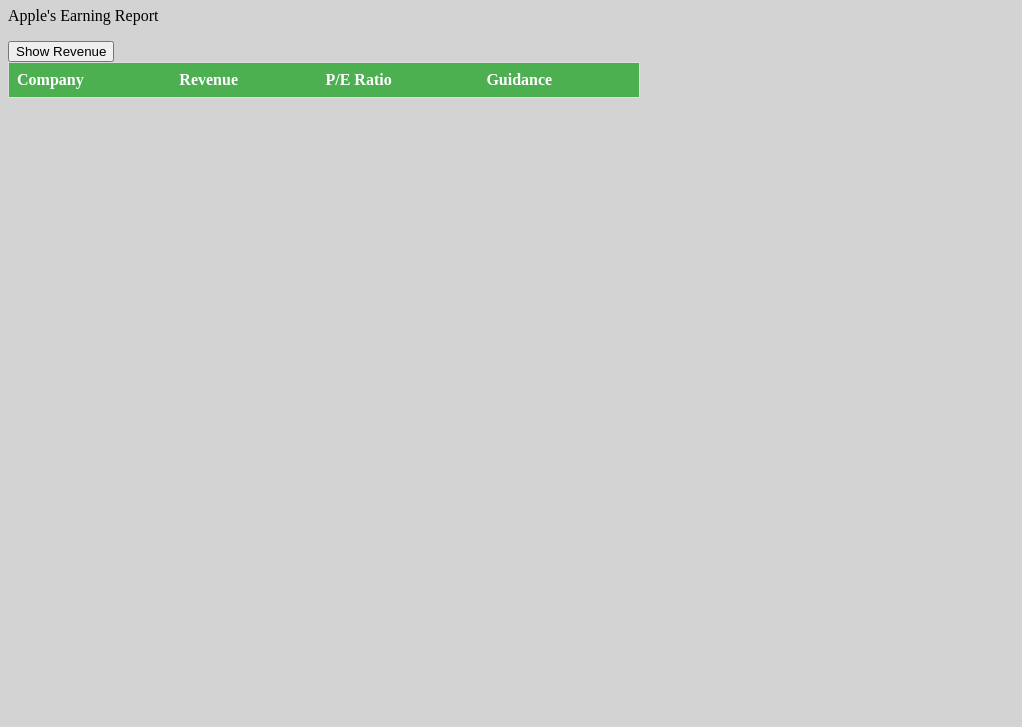
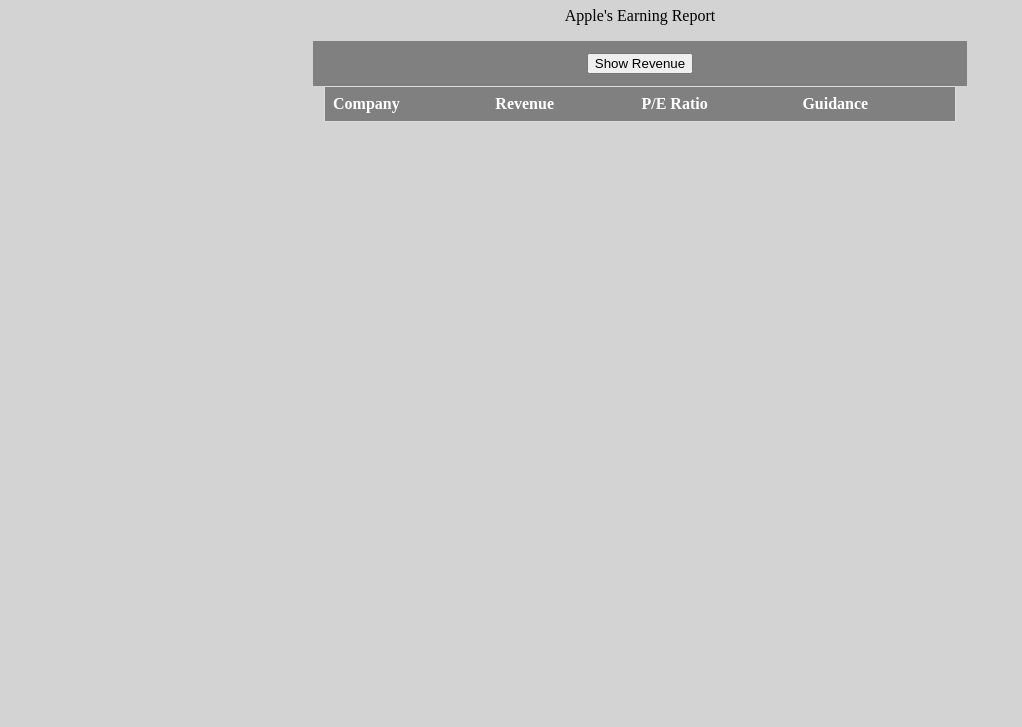
Before and after one commit to sezasada/HTML-CSS-Review-, a plain HTML site: page index.html in a window 1280 px wide. Shown: the part 73-800 px from the top of the page, without its empty margins (0-1022 px from the left). Drawn offline with Linux system fonts and the light colour scheme.

Commit message:
css
updating css

```diff
--- a/index.html
+++ b/index.html
@@ -13,7 +13,9 @@
         </header>
         <main>
             <p>Apple's Earning Report</p>
+            <div id="button-div">
             <button id="button">Show Revenue</button>
+            </div>
             <table id="revenue-table">
               <tr>
                 <th>Company</th>
--- a/style.css
+++ b/style.css
@@ -1,18 +1,37 @@
 body {
+    font-family: 'Times New Roman', Times, serif;
     background-color: lightgrey;
 }
 header {
     text-align: center;
 }
 
+#button-div {
+    text-align: center;
+    background-color: grey;
+    margin: 0 auto;
+    width: 48%;
+    color: white;
+    font-size: 16px;
+    padding: 12px 24px;
+    border: none;
+    cursor: pointer;
+}
+
+
+p {
+    text-align: center;
+}
+
 table {
     border-collapse: collapse;
     border: 1px solid #ddd;
+    margin: 0 auto;
     width: 50%;
 }
 
 th {
-    background-color: #4caf50;
+    background-color: grey;
     color: white;
     text-align: left;
     padding: 8px;
```
